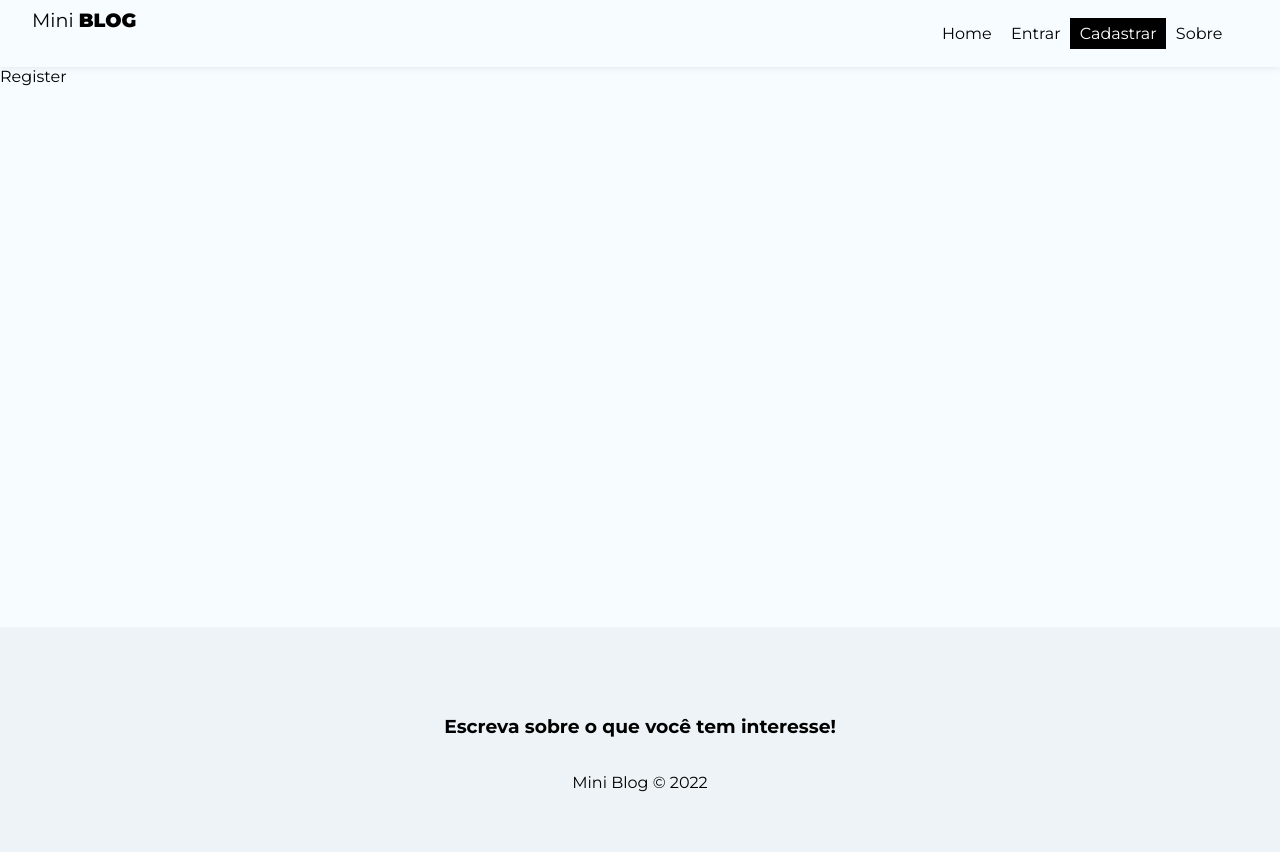
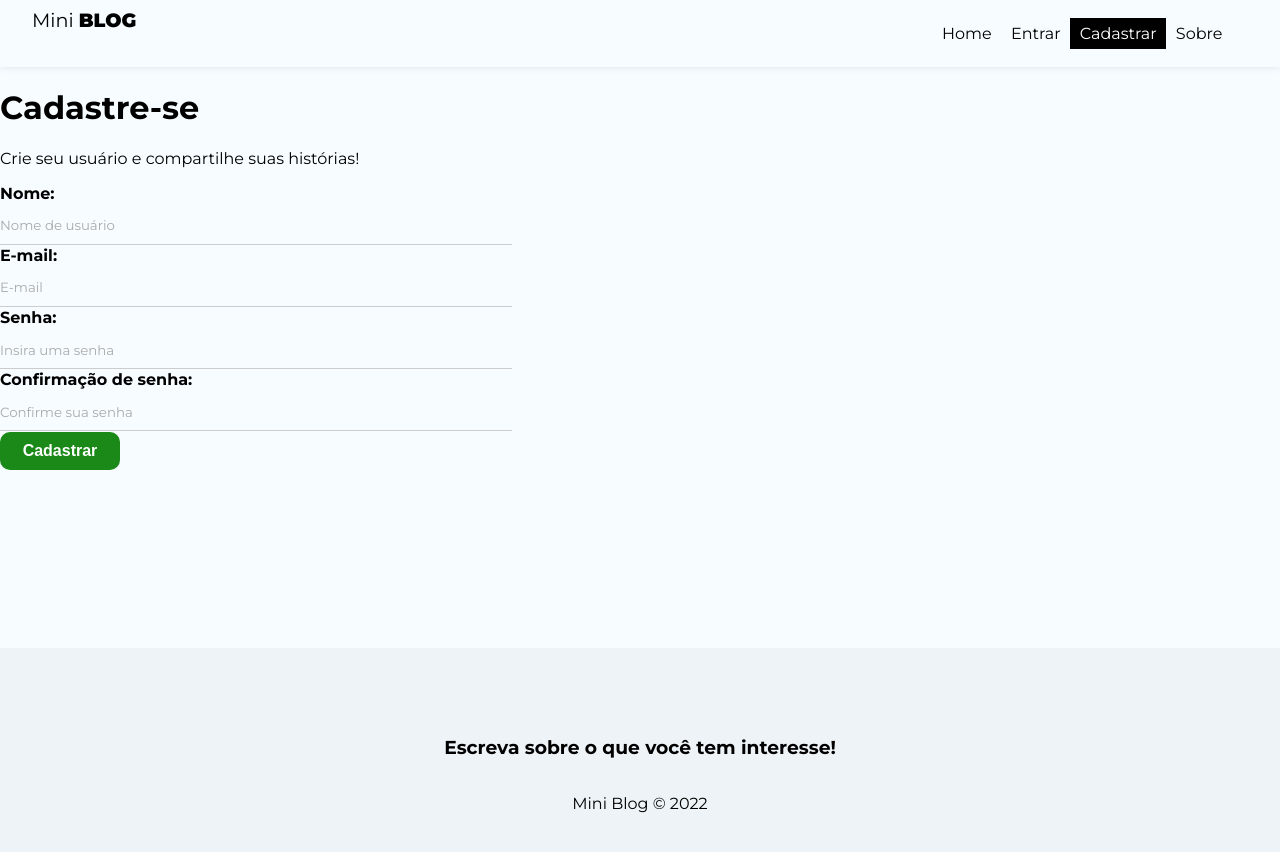
Before and after one commit to 4ugusto5ouza/miniblog, a React (Create React App) app: page /register in a window 1280 px wide. Shown: the top 852 px of the page. Built offline with nearby package versions, Linux system fonts and the light colour scheme.

Commit message:
useState form register

```diff
--- a/src/index.css
+++ b/src/index.css
@@ -8,6 +8,7 @@ body {
 input::placeholder,
 textarea::placeholder {
   font-family: "Montserrat", sans-serif;
+  color: #aaa;
 }
 
 input:focus,
@@ -31,3 +32,83 @@ a:hover,
 nav button:hover {
   color: #bbb;
 }
+
+form {
+  max-width: 40%;
+  margin: 0px;
+}
+
+label {
+  display: flex;
+  flex-direction: column;
+  margin-bottom: 1px;
+}
+
+label span {
+  margin-bottom: 0.3em;
+  font-weight: bold;
+  text-align: left;
+}
+
+input,
+textarea {
+  box-sizing: border-box;
+  border: none;
+  border-bottom: 1px solid #ccc;
+  padding: 0.8em 0;
+  background-color: transparent;
+}
+
+.btn {
+  background-color: #1a8918;
+  color: #fff;
+  text-align: center;
+  cursor: pointer;
+  border-radius: 10px;
+  width: 120px;
+  font-weight: bold;
+  border: none;
+  padding: 10px 15px;
+  font-size: 1em;
+}
+
+.btn.btn-dark {
+  background-color: #000;
+  border-radius: 0;
+}
+
+.btn.btn-outline {
+  background-color: transparent;
+  border-radius: 0;
+  color: #000;
+  border: 1px solid #000;
+  padding: 7px 30px;
+}
+
+.btn:hover {
+  background-color: #0f730c;
+  color: #fff;
+}
+
+.btn.btn-outline:hover {
+  background-color: #000;
+  color: #fff;
+}
+
+.btn.btn-danger:hover {
+  background-color: #dc3545;
+  color: #fff;
+}
+
+button[disabled] {
+  background-color: #aaa;
+  color: #fff;
+}
+
+.container .error {
+  color: #721c24;
+  background-color: #f8d7da;
+  border: 1px solid #f5c6cb;
+  padding: 5px;
+  border-radius: 5px;
+}
--- a/src/pages/Register/Register.js
+++ b/src/pages/Register/Register.js
@@ -1,6 +1,68 @@
 import styles from "./Register.modules.css";
+import { useState, useEffect } from "react";
 const Register = () => {
-  return <div>Register</div>;
+  const [nome, setNome] = useState("");
+  const [email, setEmail] = useState("");
+  const [senha, setSenha] = useState("");
+  const [confirmSenha, setConfirmSenha] = useState("");
+  const [error, setError] = useState("");
+
+  const handleSubmit = (e) => {
+    e.preventDefault();
+  };
+  return (
+    <div>
+      <h1>Cadastre-se</h1>
+      <p>Crie seu usuário e compartilhe suas histórias!</p>
+      <form onSubmit={handleSubmit}>
+        <label>
+          <span>Nome:</span>
+          <input
+            type="text"
+            name="nome"
+            placeholder="Nome de usuário"
+            required
+            value={nome}
+            onChange={(e) => setNome(e.target.value)}
+          />
+        </label>
+        <label>
+          <span>E-mail:</span>
+          <input
+            type="email"
+            name="email"
+            placeholder="E-mail"
+            required
+            value={email}
+            onChange={(e) => setEmail(e.target.value)}
+          />
+        </label>
+        <label>
+          <span>Senha:</span>
+          <input
+            type="password"
+            name="password"
+            placeholder="Insira uma senha"
+            required
+            value={senha}
+            onChange={(e) => setSenha(e.target.value)}
+          />
+        </label>
+        <label>
+          <span>Confirmação de senha:</span>
+          <input
+            type="password"
+            name="password"
+            placeholder="Confirme sua senha"
+            required
+            value={confirmSenha}
+            onChange={(e) => setConfirmSenha(e.target.value)}
+          />
+        </label>
+        <button className="btn">Cadastrar</button>
+      </form>
+    </div>
+  );
 };
 
 export default Register;
--- a/src/pages/Register/Register.modules.css
+++ b/src/pages/Register/Register.modules.css
@@ -0,0 +1,6 @@
+.register {
+    text-align: center;
+}
+.register p {
+    color: #aaa;
+}
```
